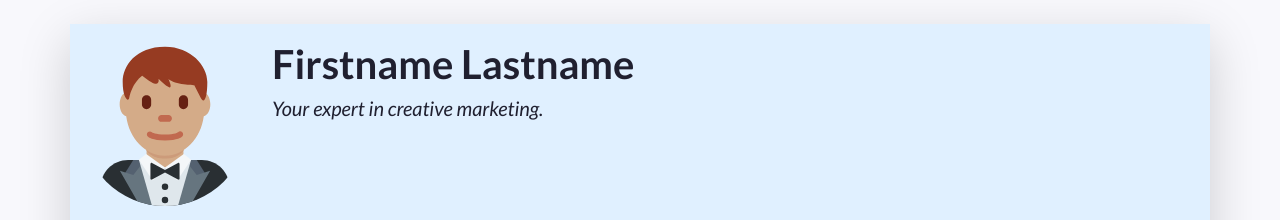
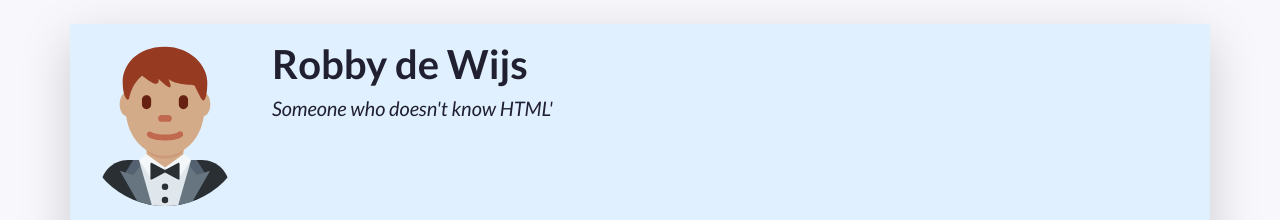
Before and after one commit to Robbydewijs/CV, a plain HTML site: page index.html in a window 1280 px wide. Shown: the top 220 px of the page. Drawn offline with nearby package versions, Linux system fonts and the light colour scheme.

Commit message:
Update index.html

```diff
--- a/index.html
+++ b/index.html
@@ -14,7 +14,7 @@
     <!-- Links to our additional CSS styles -->
     <link rel="stylesheet" href="css/styles.css">
 
-    <title>Firstname Lastname's Resumé</title>
+    <title>Robby de Wijs's Resumé</title>
   </head>
   <!-- End of the head -->
 
@@ -49,8 +49,8 @@
           A container to wrap around your name and tagline. Full-width at small size, then columns of increasing size.
         -->
         <div class="col-12 col-sm-8 col-md-9 col-lg-10 my-3 header-content">
-          <h1 class="fw-bolder">Firstname Lastname</h1>
-          <h5 class="fst-italic tagline">Your expert in creative marketing.</h5>
+          <h1 class="fw-bolder">Robby de Wijs</h1>
+          <h5 class="fst-italic tagline">Someone who doesn't know HTML'</h5>
         </div>
       </header>
 
```
